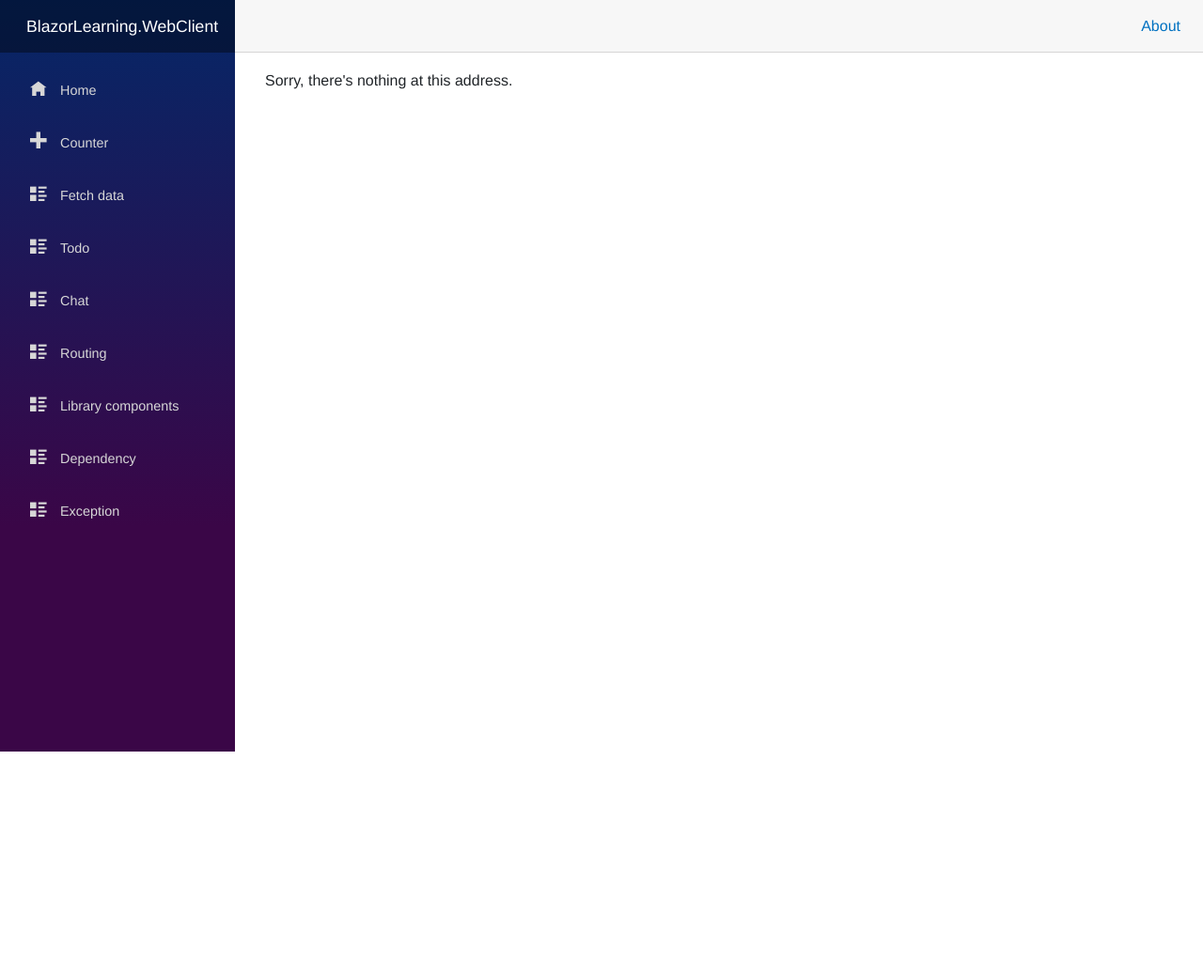
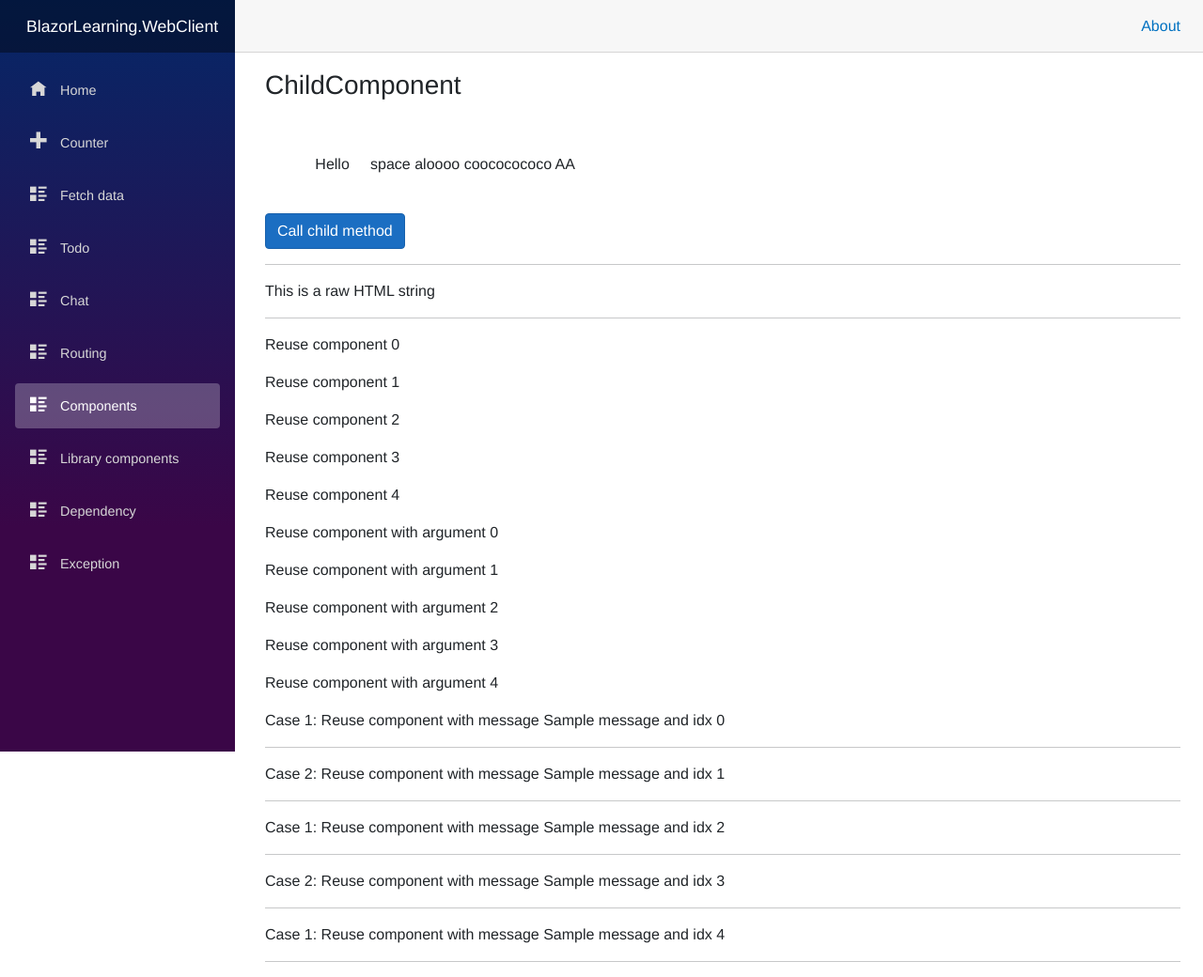
Before and after one commit to trannamtrung1st/BlazorLearning, an ASP.NET Core app: page /components in a window 1280 px wide. Shown: the whole page at 94% size. Before the commit the page ends 800 px from the top, so only its background shows below. Run offline with ASP.NET Core 8, Linux system fonts and the light colour scheme; style sheets or scripts are compiled from the project's sources; some libraries are stand-ins or nearby versions.

Commit message:
Components

```diff
--- /dev/null
+++ b/BlazorLearning.WebClient/Components/ChildComponent.razor
@@ -0,0 +1,27 @@
+@inject ILogger<ChildComponent> Logger
+@preservewhitespace true
+
+<h3 @ref="H1Ref">ChildComponent</h3>
+<p style="white-space: pre">
+    @if (true)
+    {
+        <text>
+            Hello     space aloooo coococococo @(true ? "AA" : "B")
+        </text>
+    }
+    else
+    {
+        <text>
+            Hello     space aloooo coococococo @(true ? "AA" : "B")
+        </text>
+    }
+</p>
+
+@code {
+    private ElementReference H1Ref;
+
+    public void ChildMethod()
+    {
+        Logger.LogInformation($"Child method was called {H1Ref}");
+    }
+}
--- /dev/null
+++ b/BlazorLearning.WebClient/Pages/Components.razor
@@ -0,0 +1,69 @@
+@page "/components"
+
+<PageTitle>Components</PageTitle>
+
+<ChildComponent @ref="@childComponent" />
+
+<button class="btn btn-primary" @onclick="@(() => childComponent?.ChildMethod())">Call child method</button>
+
+<hr />
+
+@((MarkupString)rawHtml)
+
+<hr />
+
+@for (var i = 0; i < 5; i++)
+{
+    @ReuseFragment(i)
+}
+
+@for (var i = 0; i < 5; i++)
+{
+    @ReuseFragmentWithArgument(i)
+}
+
+@for (var i = 0; i < 5; i++)
+{
+    @ReuseFragmentWithArgument2(("Sample message", i))
+}
+
+@code {
+    ChildComponent childComponent;
+
+    string rawHtml = "<p>This is a raw HTML string</p>";
+
+    private Func<int, RenderFragment> ReuseFragment = (int idx) => (__builder) =>
+    {
+        <p>Reuse component @idx</p>
+    };
+
+    private RenderFragment<int> ReuseFragmentWithArgument = (int idx) =>
+    @<p>
+        Reuse component with argument @idx
+    </p>;
+
+    private RenderFragment<(string Message, int Idx)> ReuseFragmentWithArgument2 => (values) => __builder =>
+    {
+        (string message, int idx) = values;
+
+        RenderFragment Hr = builder =>
+        {
+            <hr />
+        };
+
+        if (idx % 2 == 0)
+        {
+            <p>
+                Case 1: Reuse component with message @message and idx @idx
+            </p>
+            @Hr
+        }
+        else
+        {
+            <p>
+                Case 2: Reuse component with message @message and idx @idx
+            </p>
+            @Hr
+        }
+    };
+}
--- a/BlazorLearning.WebClient/Pages/ExceptionPage.razor
+++ b/BlazorLearning.WebClient/Pages/ExceptionPage.razor
@@ -38,7 +38,7 @@
         }
     }
 
-    async void AsyncException()
+    async Task AsyncException()
     {
         try
         {
--- a/BlazorLearning.WebClient/Shared/Error.razor
+++ b/BlazorLearning.WebClient/Shared/Error.razor
@@ -11,12 +11,12 @@
 }
 
 @code {
-    [Parameter]
+    [Parameter, EditorRequired]
     public RenderFragment ChildContent { get; set; }
 
     Exception Exception { get; set; }
 
-    public async void ProcessError(Exception ex)
+    public async Task ProcessError(Exception ex)
     {
         Exception = ex;
         StateHasChanged();
--- a/BlazorLearning.WebClient/Shared/NavMenu.razor
+++ b/BlazorLearning.WebClient/Shared/NavMenu.razor
@@ -40,6 +40,11 @@
             </NavLink>
         </div>
         <div class="nav-item px-3">
+            <NavLink class="nav-link" href="components">
+                <span class="oi oi-list-rich" aria-hidden="true"></span> Components
+            </NavLink>
+        </div>
+        <div class="nav-item px-3">
             <NavLink class="nav-link" href="library-components">
                 <span class="oi oi-list-rich" aria-hidden="true"></span> Library components
             </NavLink>
```
Also changed, not shown: BlazorLearning.Shared/BlazorLearning.Shared.csproj.
